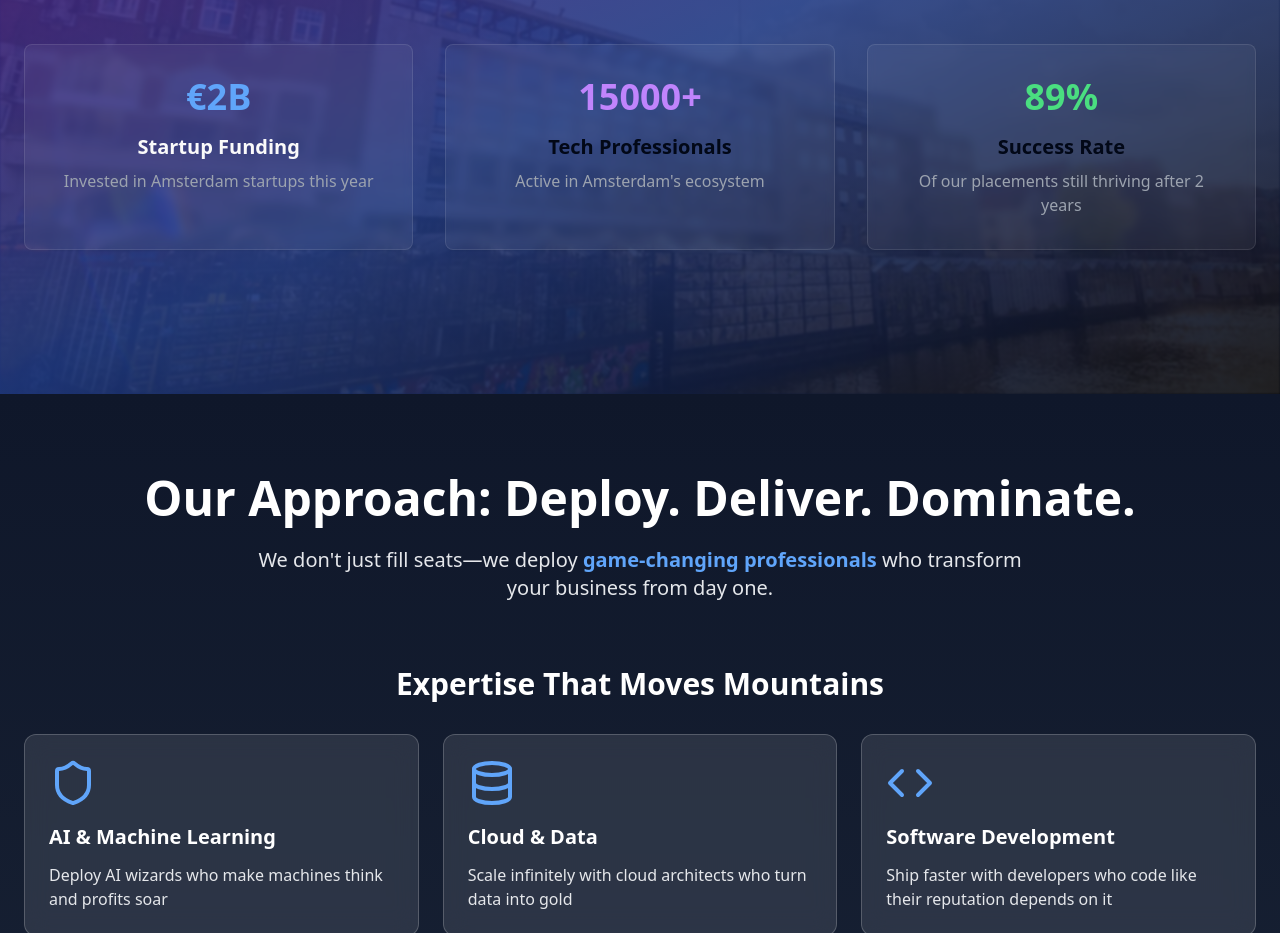
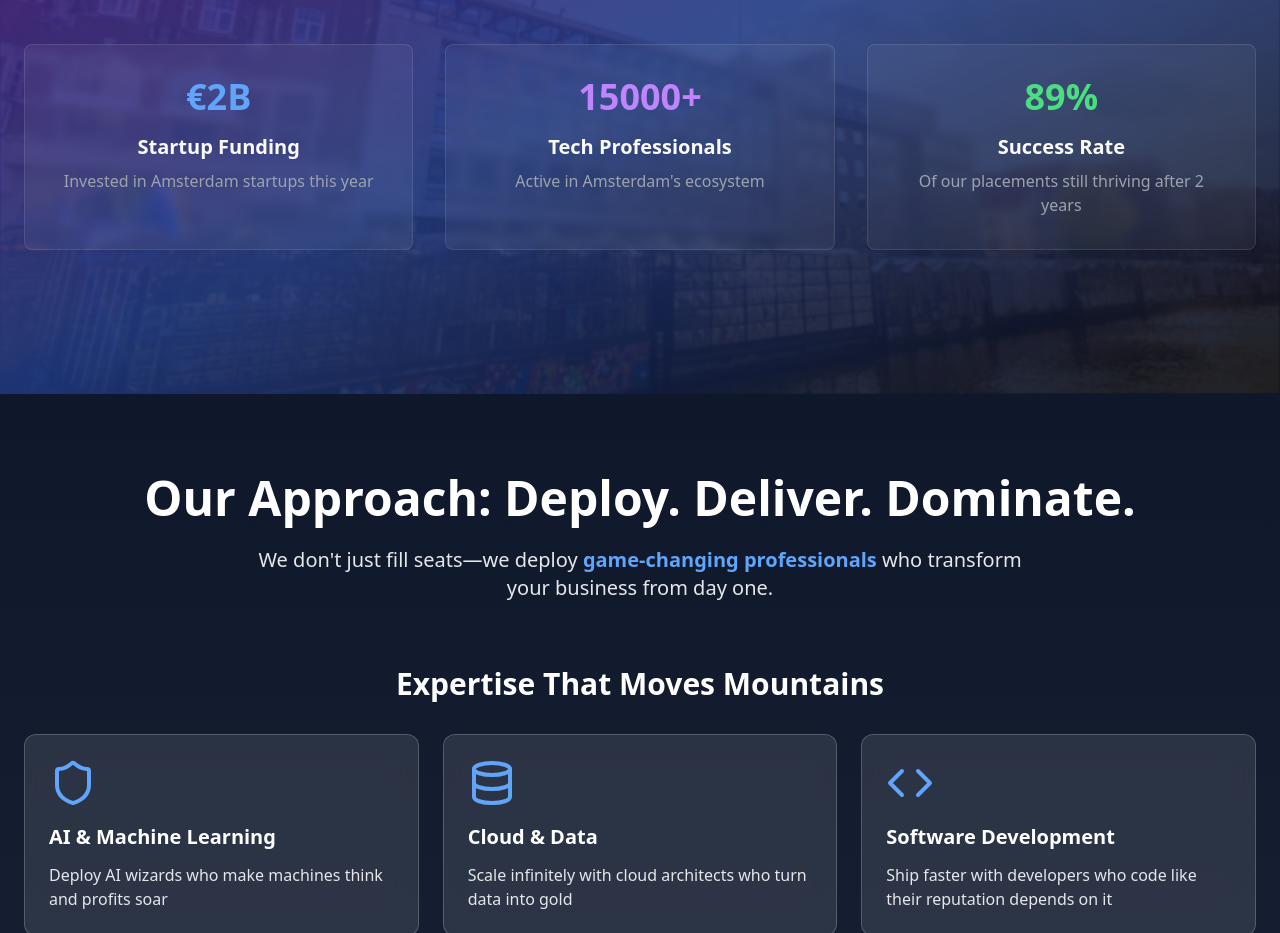
Before and after one commit to Mullineux-P4/talent-radar-amsterdam-tech, a React (Vite) app: page / in a window 1280 px wide. Shown: the part 1740-2673 px from the top of the page. Built offline with nearby package versions, Linux system fonts and the light colour scheme.

Commit message:
Visual edit in Lovable
Edited UI in Lovable

```diff
--- a/src/components/StatsSection.tsx
+++ b/src/components/StatsSection.tsx
@@ -37,7 +37,7 @@ export function StatsSection() {
               <div className="text-4xl font-bold text-purple-400 mb-4">
                 <AnimatedCounter end={15000} />+
               </div>
-              <h3 className="text-xl font-semibold mb-2">Tech Professionals</h3>
+              <h3 className="text-xl font-semibold mb-2 text-zinc-50">Tech Professionals</h3>
               <p className="text-gray-400">Active in Amsterdam's ecosystem</p>
             </CardContent>
           </Card>
@@ -47,7 +47,7 @@ export function StatsSection() {
               <div className="text-4xl font-bold text-green-400 mb-4">
                 <AnimatedCounter end={89} />%
               </div>
-              <h3 className="text-xl font-semibold mb-2">Success Rate</h3>
+              <h3 className="text-xl font-semibold mb-2 text-zinc-50">Success Rate</h3>
               <p className="text-gray-400">Of our placements still thriving after 2 years</p>
             </CardContent>
           </Card>
```
